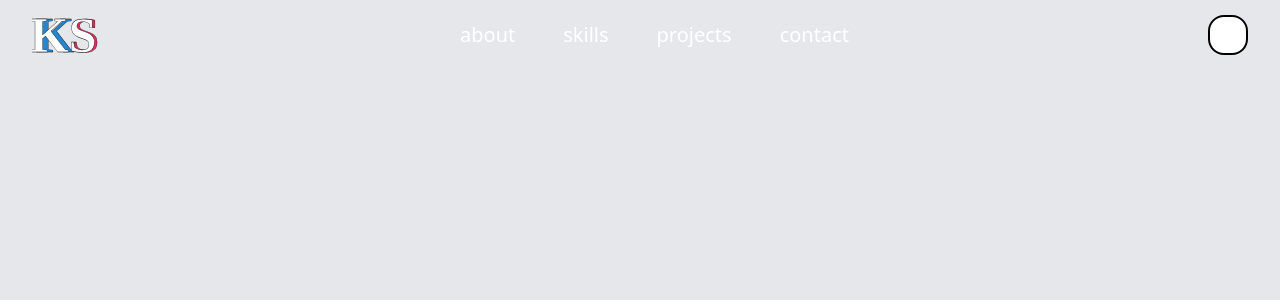
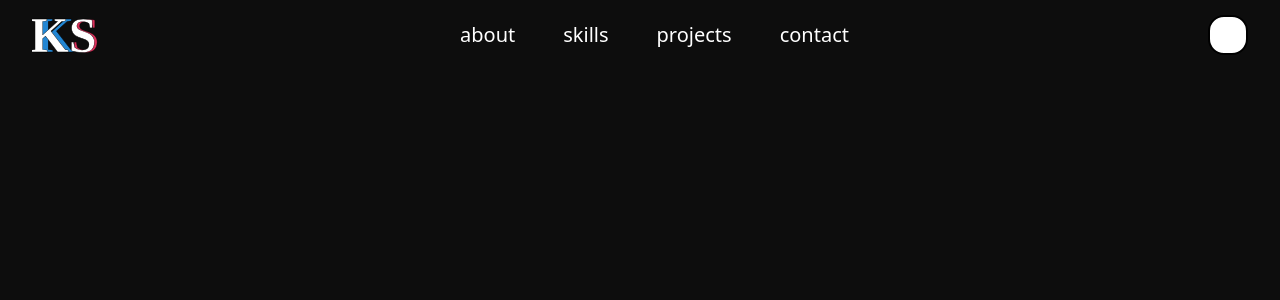
Before and after one commit to KennyStanleyJr/KennyStanleyJr, a Next.js app: page / in a window 1280 px wide. Shown: the top 300 px of the page. Built offline with nearby package versions, Linux system fonts and the light colour scheme.

Commit message:
Wrapped everything in ThemeProvider

```diff
--- a/src/pages/_app.tsx
+++ b/src/pages/_app.tsx
@@ -1,7 +1,13 @@
 import '@/styles/globals.css'
 import type { AppProps } from 'next/app'
 
+import { ThemeProvider } from '@/context/themeContext'
+
 function MyApp({ Component, pageProps }: AppProps) {
-  return <Component {...pageProps} />
+  return (
+    <ThemeProvider>
+      <Component {...pageProps} />
+    </ThemeProvider>
+  )
 }
 export default MyApp
```
